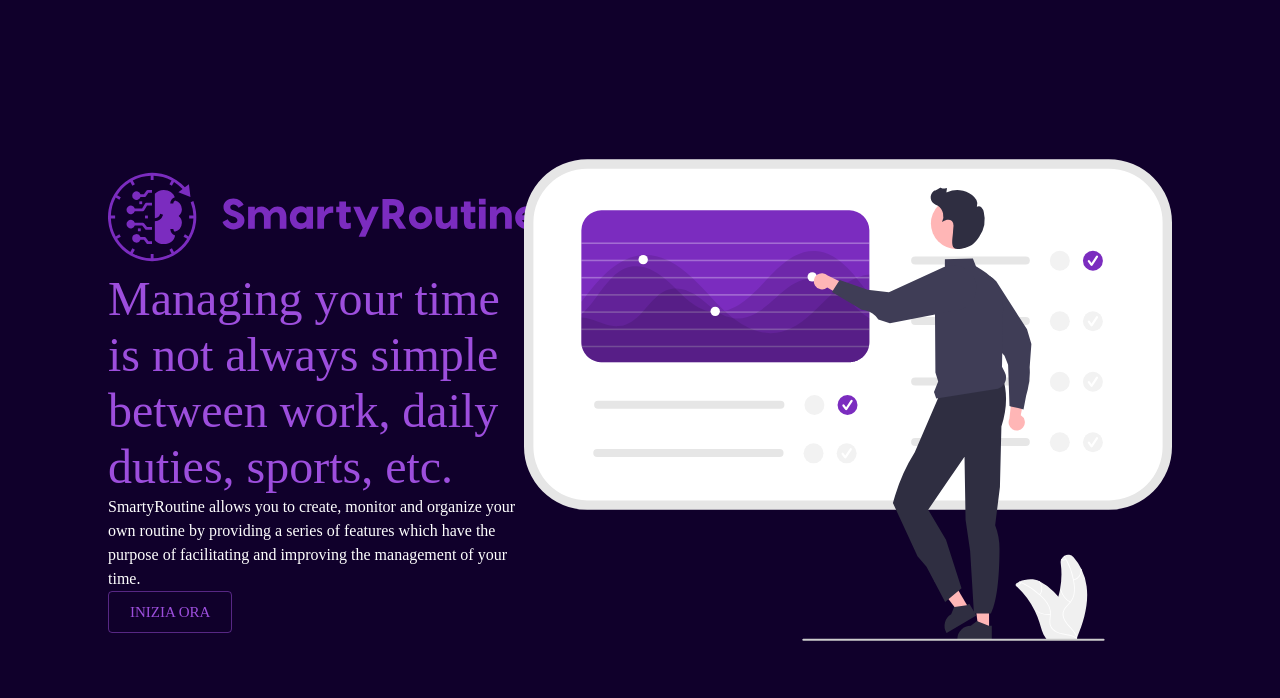
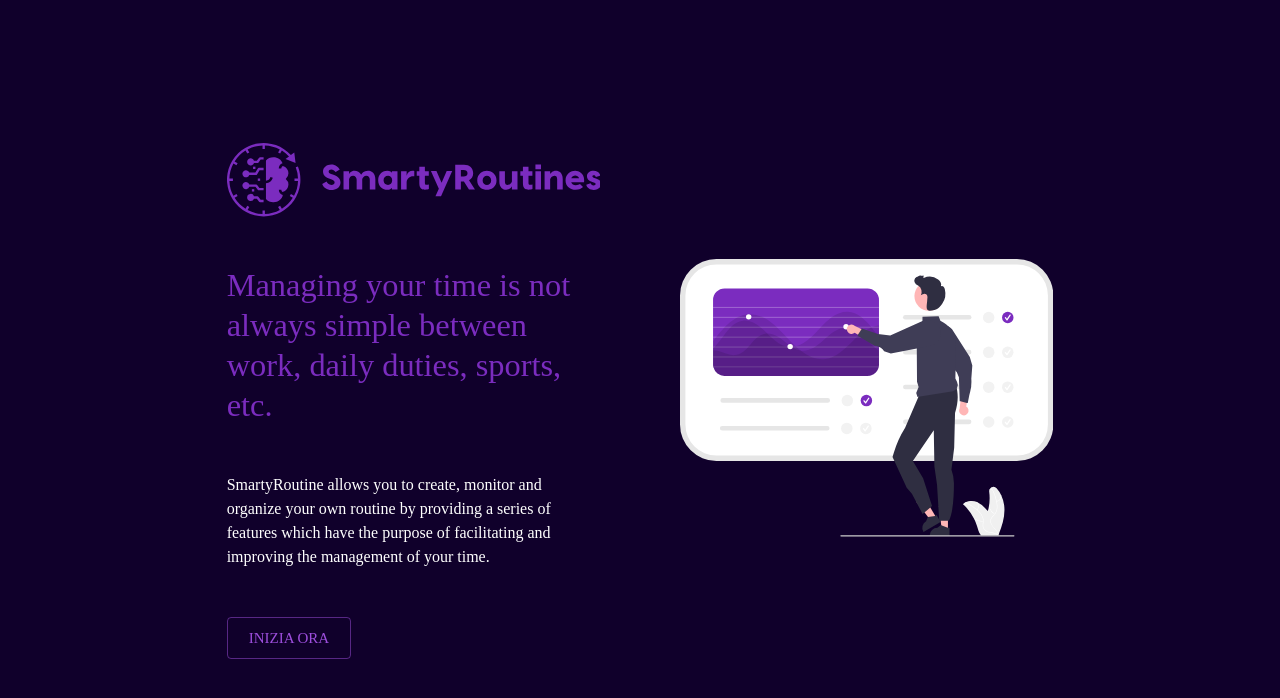
Before and after one commit to francescoVarsa/homeHandler_frontend, a React (Create React App) app: page / in a window 1280 px wide. Shown: the top 698 px of the page. Built offline with nearby package versions, Linux system fonts and the light colour scheme.

Commit message:
Setting up landingPage

```diff
--- a/src/components/atoms/Illustrations/ControlPanelIllustration.tsx
+++ b/src/components/atoms/Illustrations/ControlPanelIllustration.tsx
@@ -1,15 +1,12 @@
 type Props = { width?: string; height?: string };
 
-export default function ControlPanelIllustration({
-  width = "751",
-  height = "558",
-}: Props) {
+export default function ControlPanelIllustration({ width, height }: Props) {
   return (
     <svg
       xmlns="http://www.w3.org/2000/svg"
       data-name="Layer 1"
-      width={width}
-      height={height}
+      width={width ?? "100%"}
+      height={height ?? "100%"}
       viewBox="0 0 751.15479 558.14695"
     >
       <path
--- a/src/components/atoms/Logo/Logo.tsx
+++ b/src/components/atoms/Logo/Logo.tsx
@@ -7,18 +7,14 @@ type LogoProps = {
   color?: Colors;
 };
 
-export default function Logo({
-  height = 349,
-  width = 68,
-  color = "white",
-}: LogoProps) {
+export default function Logo({ height, width, color = "white" }: LogoProps) {
   const theme = useTheme();
 
   return (
     <svg
-      width={`${width}`}
-      height={`${height}`}
-      viewBox="0 0 349.77490996811065 68.61526934811769"
+      width={`${width ?? "100%"}`}
+      height={`${height ?? "100%"}`}
+      viewBox="0 0 349 68"
       className="css-1j8o68f"
     >
       <defs id="SvgjsDefs2604"></defs>
--- a/src/components/molecules/LandingPageCallToAction.tsx
+++ b/src/components/molecules/LandingPageCallToAction.tsx
@@ -1,4 +1,4 @@
-import Grid from "@mui/system/Unstable_Grid";
+import Grid from "@mui/material/Grid";
 import { useTranslation } from "react-i18next";
 import Button from "../atoms/Button/Button";
 import Logo from "../atoms/Logo/Logo";
@@ -8,17 +8,17 @@ import Title from "../atoms/Title/Title";
 export default function LandingPageCallToAction() {
   const { t } = useTranslation();
   return (
-    <Grid container>
-      <Grid md={12}>
-        <Logo width={450} height={100} color={"purple"} />
+    <Grid container rowSpacing={6}>
+      <Grid item md={12}>
+        <Logo color={"purple"} />
       </Grid>
-      <Grid md={12}>
-        <Title tag={"h3"} text={t("landingPage:title")} color={"lightPurple"} />
+      <Grid item md={12}>
+        <Title tag={"h4"} text={t("landingPage:title")} color={"purple"} />
       </Grid>
-      <Grid md={12}>
+      <Grid item md={12}>
         <Paragraph text={t("landingPage:description")} color={"white"} />
       </Grid>
-      <Grid md={12}>
+      <Grid item md={12}>
         <Button
           onClick={() => {}}
           type="outlined"
--- a/src/components/pages/LandingPage/LandingPage.tsx
+++ b/src/components/pages/LandingPage/LandingPage.tsx
@@ -1,9 +1,11 @@
+import { useTheme } from "@mui/material";
 import { Box } from "@mui/system";
 import LandingPageTemplate from "../../templates/LandingPageTemplate";
 
 export default function LandingPage() {
+  const theme = useTheme();
   return (
-    <Box height={"100vh"} sx={{ background: "#10002B" }}>
+    <Box height={"100%"} sx={{ background: theme.palette.darkBlue.main }}>
       <LandingPageTemplate />
     </Box>
   );
--- a/src/components/templates/LandingPageTemplate.tsx
+++ b/src/components/templates/LandingPageTemplate.tsx
@@ -1,4 +1,5 @@
-import Grid from "@mui/system/Unstable_Grid";
+import { Paper } from "@mui/material";
+import Grid from "@mui/material/Grid";
 import ControlPanelIllustration from "../atoms/Illustrations/ControlPanelIllustration";
 import LandingPageCallToAction from "../molecules/LandingPageCallToAction";
 
@@ -6,22 +7,15 @@ export default function LandingPageTemplate() {
   return (
     <Grid
       container
-      columnSpacing={2}
-      disableEqualOverflow={true}
+      columnSpacing={10}
       alignItems={"center"}
       justifyContent={"center"}
       height={"100vh"}
     >
-      <Grid md={4} xs={10}>
+      <Grid item md={4} sm={8} xs={10}>
         <LandingPageCallToAction />
       </Grid>
-      <Grid
-        md={6}
-        xs={10}
-        container
-        alignItems={"center"}
-        justifyContent={"center"}
-      >
+      <Grid item md={4} sm={8} xs={10}>
         <ControlPanelIllustration />
       </Grid>
     </Grid>
```
